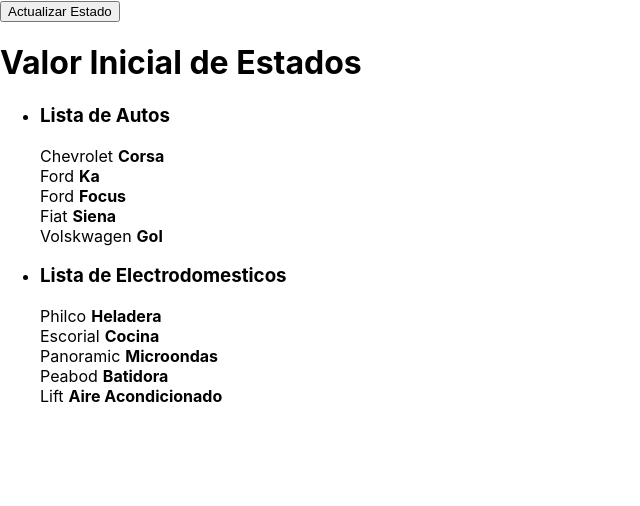
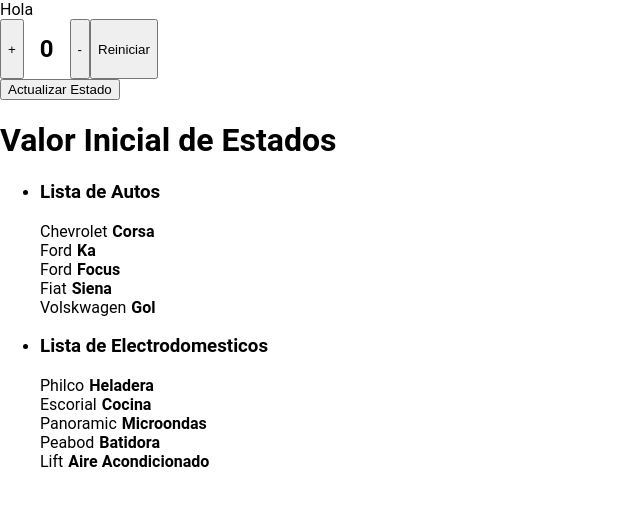
Before and after one commit to lucianoruizm/curso-react, a React (Create React App) app: page / in a window 1280 px wide. Shown: the top 506 px of the page, without its empty margins (0-640 px from the left). Built offline with nearby package versions, Linux system fonts and the light colour scheme.

Commit message:
Clase 3- Estados ejemplo contador con useState

```diff
--- a/src/App.css
+++ b/src/App.css
@@ -1,38 +1,8 @@
+body {
+  font-family: 'Roboto', sans-serif;
+  margin: 0;
+}
+
 .App {
   text-align: center;
 }
-
-.App-logo {
-  height: 40vmin;
-  pointer-events: none;
-}
-
-@media (prefers-reduced-motion: no-preference) {
-  .App-logo {
-    animation: App-logo-spin infinite 20s linear;
-  }
-}
-
-.App-header {
-  background-color: #282c34;
-  min-height: 100vh;
-  display: flex;
-  flex-direction: column;
-  align-items: center;
-  justify-content: center;
-  font-size: calc(10px + 2vmin);
-  color: white;
-}
-
-.App-link {
-  color: #61dafb;
-}
-
-@keyframes App-logo-spin {
-  from {
-    transform: rotate(0deg);
-  }
-  to {
-    transform: rotate(360deg);
-  }
-}
--- a/src/App.js
+++ b/src/App.js
@@ -1,6 +1,7 @@
 import { useState } from 'react';
 import './App.css';
 import Lista from './components/Lista';
+import Contador from './components/Contador';
 
 const autosData = [
   { id: 1, strong: 'Corsa', span: 'Chevrolet' },
@@ -38,6 +39,8 @@
 
   return (
     <div>
+      <Contador/>
+
       <button onClick={actualizarEstado}>Actualizar Estado</button>
       <h1>{ estado }</h1>
 
--- /dev/null
+++ b/src/components/Contador.js
@@ -0,0 +1,24 @@
+import { useState } from "react";
+
+const Contador = () => {
+
+    const [contador, setContador] = useState(0);
+
+    const sumar = () => setContador(valorActual => valorActual + 1);
+    const restar = () => setContador(prevState => prevState - 1);
+    const reiniciar = () => setContador(0);
+
+    return (
+        <>
+            <div>Hola</div>
+            <div style={{display: "flex"}}>
+                <button onClick={sumar}>+</button>
+                <h2 style={{ margin: '1rem' }}>{contador}</h2>
+                <button onClick={restar}>-</button>
+                <button onClick={reiniciar}>Reiniciar</button>
+            </div>
+        </>
+     );
+}
+
+export default Contador;
```
